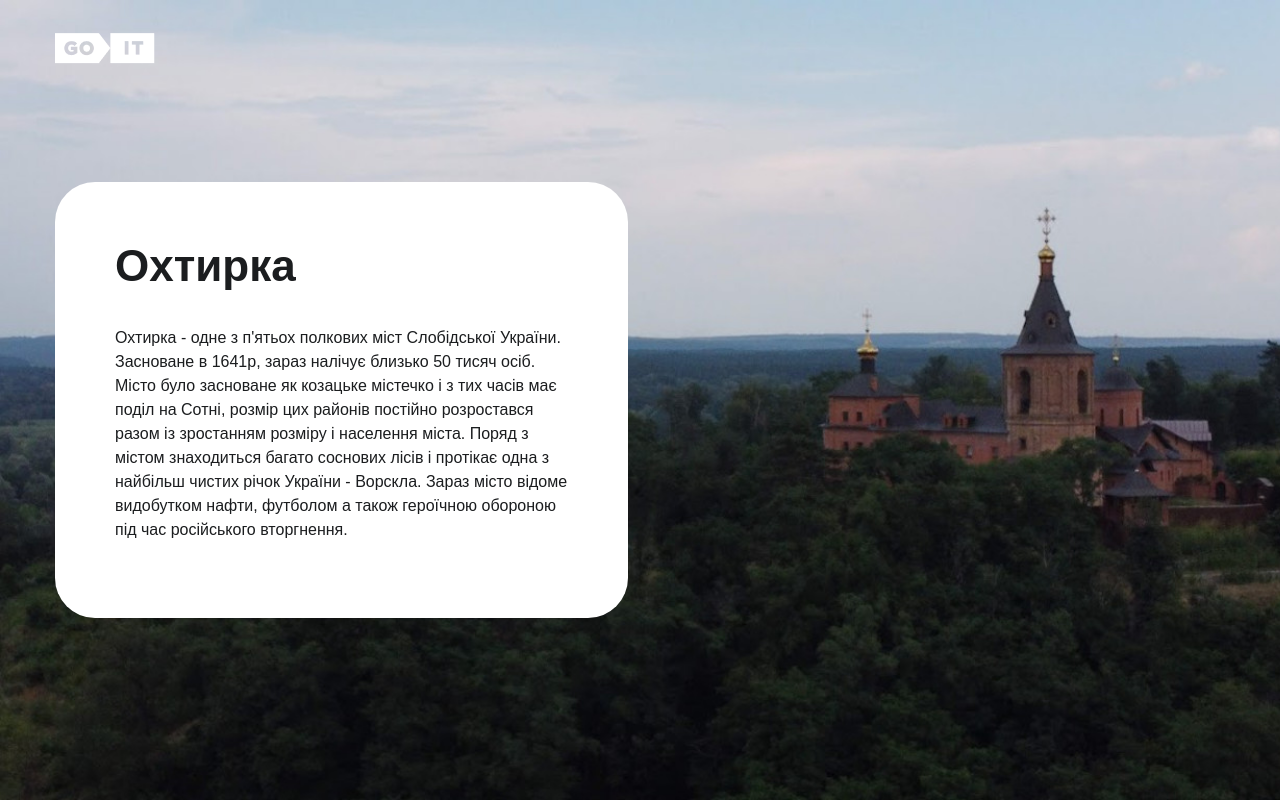
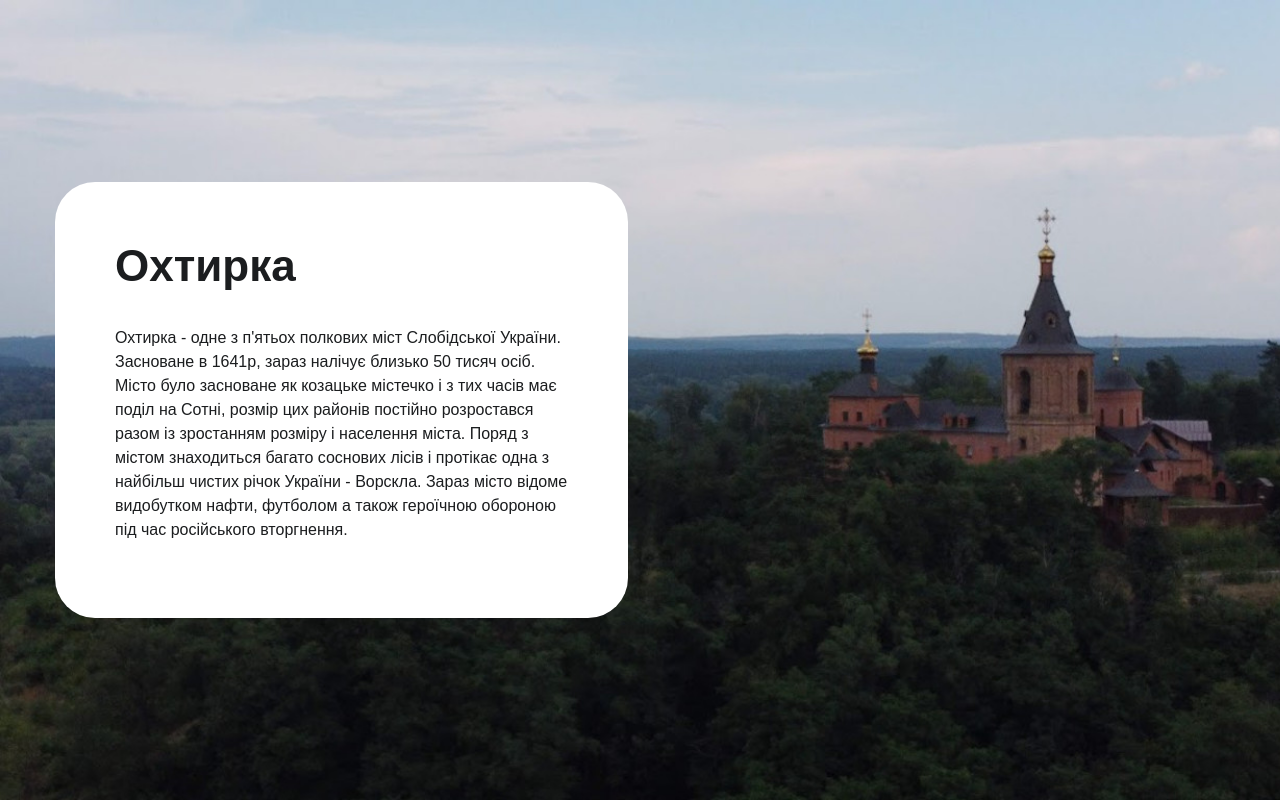
Before and after one commit to gruzchik/programming_triangle, a plain HTML site: page 1_cities/index.html in a window 1280 px wide. Shown: the top 800 px of the page. Drawn offline with nearby package versions, Linux system fonts and the light colour scheme.

Commit message:
cities: remove header element

```diff
--- a/1_cities/index.html
+++ b/1_cities/index.html
@@ -13,7 +13,6 @@
 <body>
   <div class="city-page">
     <div class="wrapper">
-      <img src="imgs/logo.png" alt="GOIT logo" class="goit-logo">
       <div class="city-text-container">
         <h1 class="city-title">Охтирка</h1>
         <p class="city-descr">Охтирка - одне з п'ятьох полкових міст Слобідської України. Засноване в 1641р, зараз
--- a/1_cities/style.css
+++ b/1_cities/style.css
@@ -42,12 +42,6 @@ body {
   display: flex;
   align-items: center;
   position: relative;
-}
-
-.goit-logo {
-  position: absolute;
-  left: 0;
-  top: 32px;
 }
 
 .city-text-container {
```
